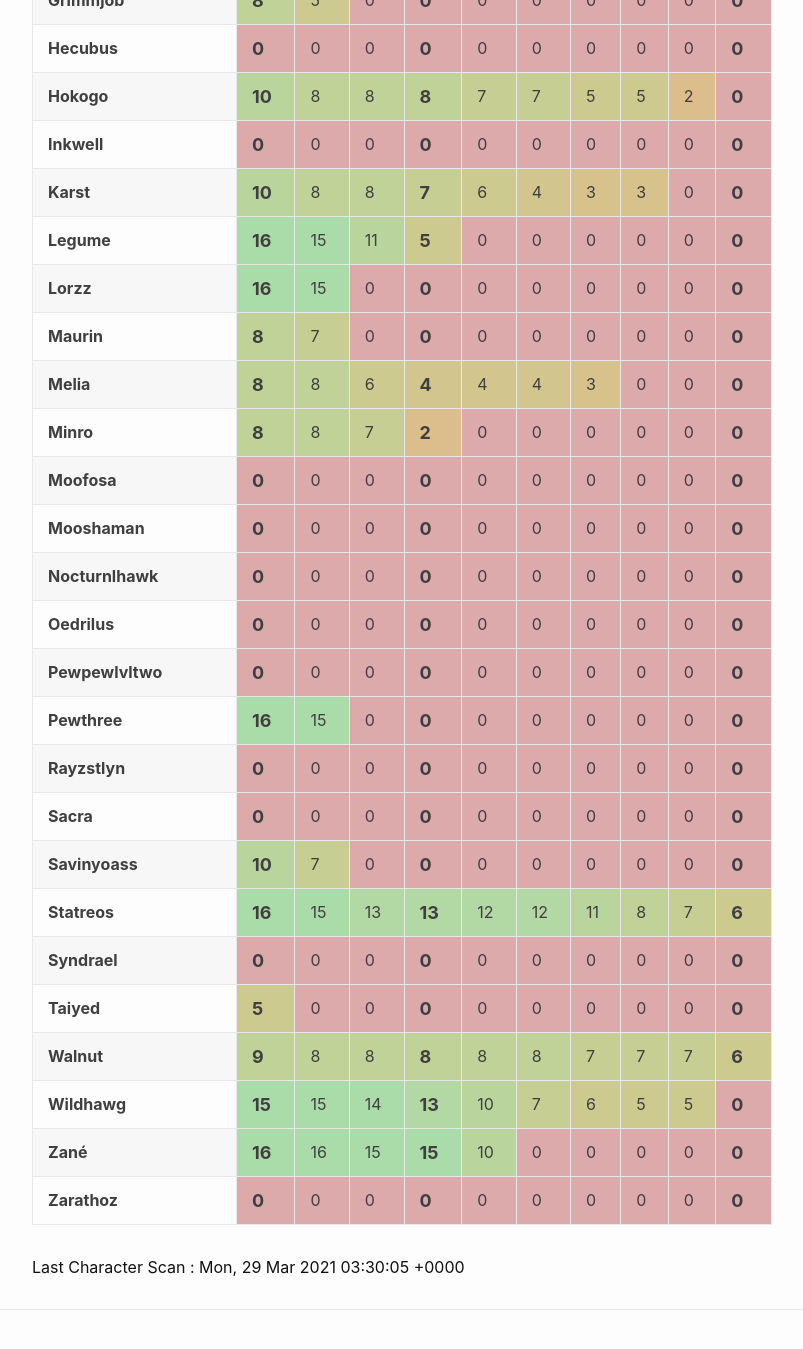
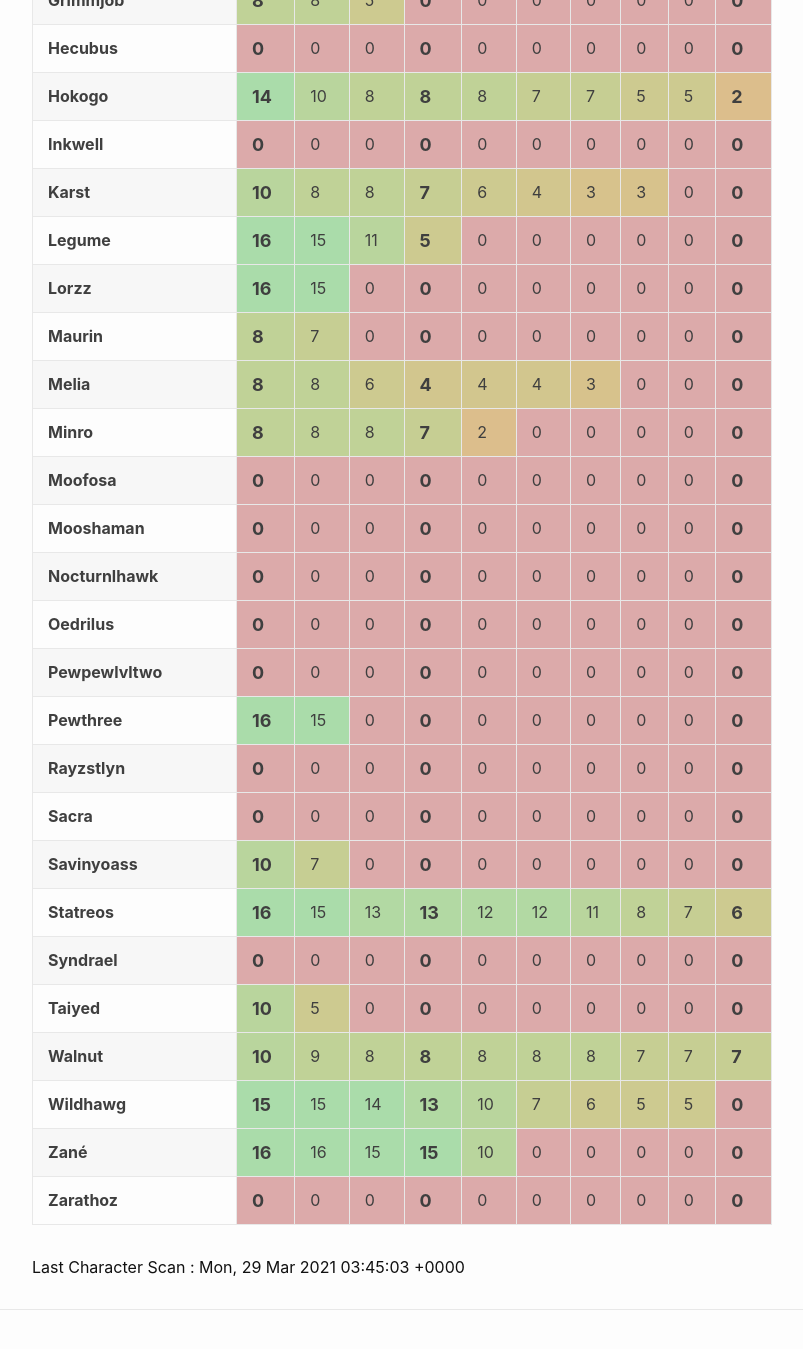
Before and after one commit to eldertribunal/keystonetracker, a Jekyll site: the page built from weekly.md, in a window 1280 px wide and 1400 px high, scrolled down 890 px. Shown: the top 1349 px of the window, without its empty margins (126-929 px from the left). Built offline with Jekyll 4.4.1, drawn with Linux system fonts in a browser that asks for light colours.

Commit message:
auto scan Mon Mar 29 03:45:51 UTC 2021

```diff
--- a/_data/scanned.json
+++ b/_data/scanned.json
@@ -1,3 +1,3 @@
 {
-  "timestamp": 1616988605
+  "timestamp": 1616989503
 }
--- a/_data/weekly.json
+++ b/_data/weekly.json
@@ -62,6 +62,7 @@
   {
     "name": "Walnut",
     "dungeons": [
+      10,
       9,
       8,
       8,
@@ -70,8 +71,7 @@
       8,
       7,
       7,
-      7,
-      6
+      7
     ]
   },
   {
@@ -199,9 +199,9 @@
     "dungeons": [
       8,
       8,
+      8,
       7,
       2,
-      0,
       0,
       0,
       0,
@@ -212,8 +212,8 @@
   {
     "name": "Taiyed",
     "dungeons": [
+      10,
       5,
-      0,
       0,
       0,
       0,
@@ -482,6 +482,7 @@
   {
     "name": "Hokogo",
     "dungeons": [
+      14,
       10,
       8,
       8,
@@ -490,8 +491,7 @@
       7,
       5,
       5,
-      2,
-      0
+      2
     ]
   },
   {
@@ -513,8 +513,8 @@
     "name": "Grimmjob",
     "dungeons": [
       8,
+      8,
       5,
-      0,
       0,
       0,
       0,
```
